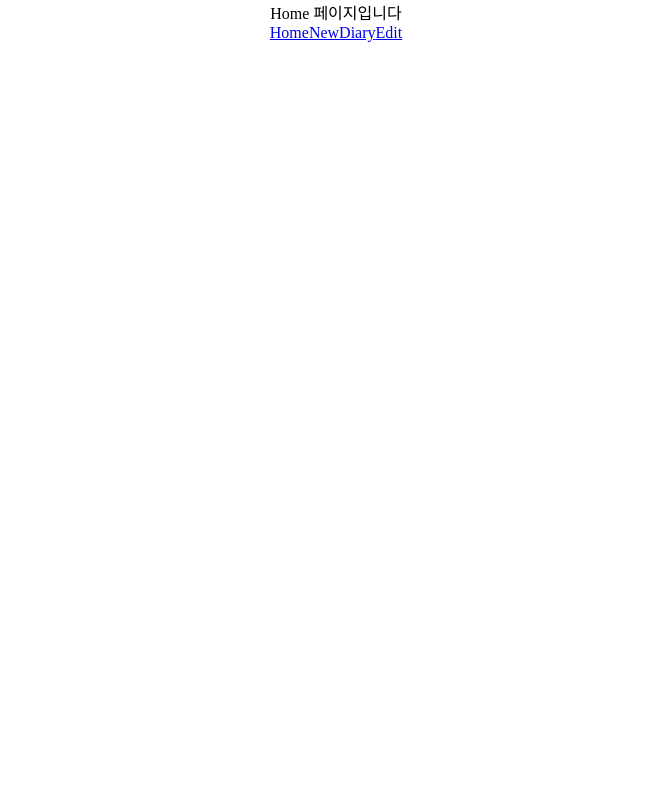
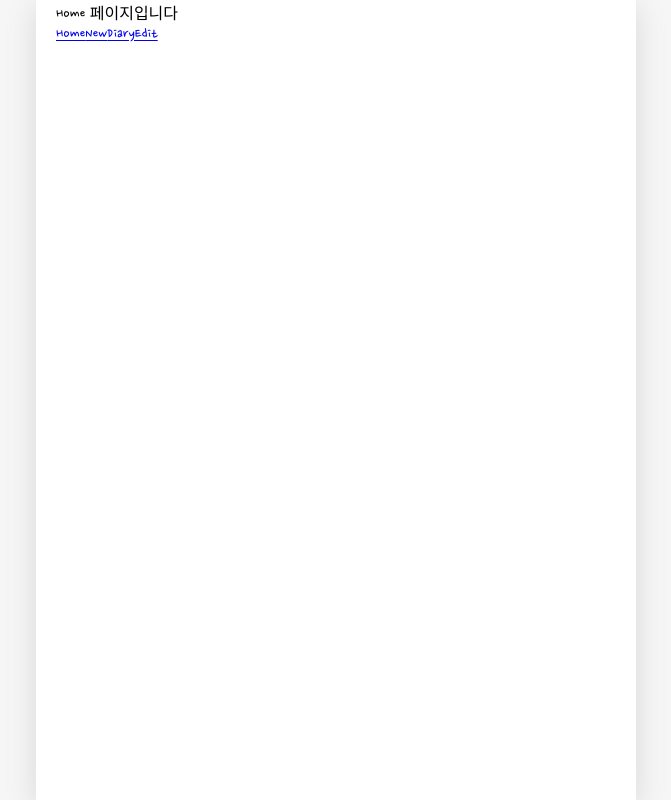
Before and after one commit to beark93/react-winterlood, a React (Create React App) app in the folder project3/: page / in a window 1280 px wide. Shown: the whole page, without its empty margins (304-975 px from the left). Built offline with nearby package versions, Linux system fonts and the light colour scheme; a web font is replaced by a local one.

Commit message:
project3 - 일기 관리 기능 생성

```diff
--- a/project3/src/App.css
+++ b/project3/src/App.css
@@ -1,38 +1,4 @@
 .App {
-  text-align: center;
+  padding-left: 20px;
+  padding-right: 20px;
 }
-
-.App-logo {
-  height: 40vmin;
-  pointer-events: none;
-}
-
-@media (prefers-reduced-motion: no-preference) {
-  .App-logo {
-    animation: App-logo-spin infinite 20s linear;
-  }
-}
-
-.App-header {
-  background-color: #282c34;
-  min-height: 100vh;
-  display: flex;
-  flex-direction: column;
-  align-items: center;
-  justify-content: center;
-  font-size: calc(10px + 2vmin);
-  color: white;
-}
-
-.App-link {
-  color: #61dafb;
-}
-
-@keyframes App-logo-spin {
-  from {
-    transform: rotate(0deg);
-  }
-  to {
-    transform: rotate(360deg);
-  }
-}
--- a/project3/src/App.js
+++ b/project3/src/App.js
@@ -1,18 +1,121 @@
 import { Routes, Route, Link } from "react-router-dom";
+import React, { useReducer, useRef, useEffect, useState } from "react";
 import "./App.css"
 import Home from "./pages/Home";
 import New from "./pages/New";
 import Diary from "./pages/Diary";
 import Edit from "./pages/Edit";
 
+const mokData = [
+  {
+    id: "mock1",
+    date: new Date().getTime(),
+    content: "mock1",
+    emotionId: 1,
+  },
+  {
+    id: "mock2",
+    date: new Date().getTime(),
+    content: "mock2",
+    emotionId: 2,
+  },
+  {
+    id: "mock3",
+    date: new Date().getTime(),
+    content: "mock3",
+    emotionId: 3,
+  },
+]
+
+const reducer = (state, action) => {
+  switch (action.type) {
+    case "CREATE": {
+      state = [action.data, ...state];
+      return state;
+    }
+    case "UPDATE": {
+      return state.map(it =>
+        String(it.id) === String(action.data.id) ? { ...action.data } : it
+      );
+    }
+    case "DELETE": {
+      return state.filter(it => String(it.id) !== String(action.targetId));
+    }
+    case "INIT": {
+      return action.data;
+    }
+    default: {
+      return state;
+    }
+  }
+}
+
+export const DiaryStateContext = React.createContext();
+export const DiaryDispatchContext = React.createContext();
+
 function App() {
+  const [isDataLoaded, setIsDataLoaded] = useState(false);
+  const [data, dispatch] = useReducer(reducer, []);
+  const idRef = useRef(0);
+
+  useEffect(() => {
+    dispatch({
+      type: "INIT",
+      data: mokData,
+    });
+    setIsDataLoaded(true);
+  }, []);
+
+  const onCreate = (date, content, emotionId) => {
+    dispatch({
+      type: "CREATE",
+      data: {
+        id: idRef.current,
+        date: new Date(date).getTime(),
+        content,
+        emotionId,
+      }
+    });
+    idRef.current += 1;
+  };
+
+  const onUpdate = (targetId, date, content, emotionId) => {
+    dispatch({
+      type: "UPDATE",
+      data: {
+        id: targetId,
+        date: new Date(date).getTime(),
+        content,
+        emotionId,
+      }
+    });
+  };
+
+  const onDelete = (targetId) => {
+    dispatch({
+      type: "DELETE",
+      targetId,
+    });
+  };
+
+  if (!isDataLoaded) {
+    return <div>데이터를 불러오는 중입니다</div>;
+  } else {
     return (
+      <DiaryStateContext.Provider value={data}>
+        <DiaryDispatchContext.Provider
+          value={{
+            onCreate,
+            onUpdate,
+            onDelete,
+          }}
+        >
           <div className="App">
             <Routes>
               <Route path="/" element={<Home/>} />
               <Route path="/new" element={<New/>} />
               <Route path="/diary/:id" element={<Diary/>} />
-        <Route path="/edit" element={<Edit/>} />
+              <Route path="/edit/:id" element={<Edit/>} />
             </Routes>
             <div>
               <Link to={"/"}>Home</Link>
@@ -21,6 +124,9 @@ function App() {
               <Link to={"/edit"}>Edit</Link>
             </div>
           </div>
+        </DiaryDispatchContext.Provider>
+      </DiaryStateContext.Provider>
     );
   }
+}
 export default App;
--- a/project3/src/index.css
+++ b/project3/src/index.css
@@ -1,5 +1,25 @@
 @import url('https://fonts.googleapis.com/css2?family=Nanum+Pen+Script&family=Yeon+Sung&display=swap');
 
+html,
 body {
   margin: 0px;
+  width: 100%;
+  background-color: #f6f6f6;
+  display: flex;
+  justify-content: center;
+  font-family: "Nanum Pen Script";
 }
+
+body {
+  height: 100%;
+}
+
+#root {
+  margin: 0 auto;
+  max-width: 600px;
+  width: 100%;
+  min-height: 100vh;
+  height: 100%;
+  background-color: white;
+  box-shadow: rgba(100, 100, 100, 0.2) 0px 7px 29px 0px;
+}
```
Lines whose indentation alone changed are shown as unchanged.
